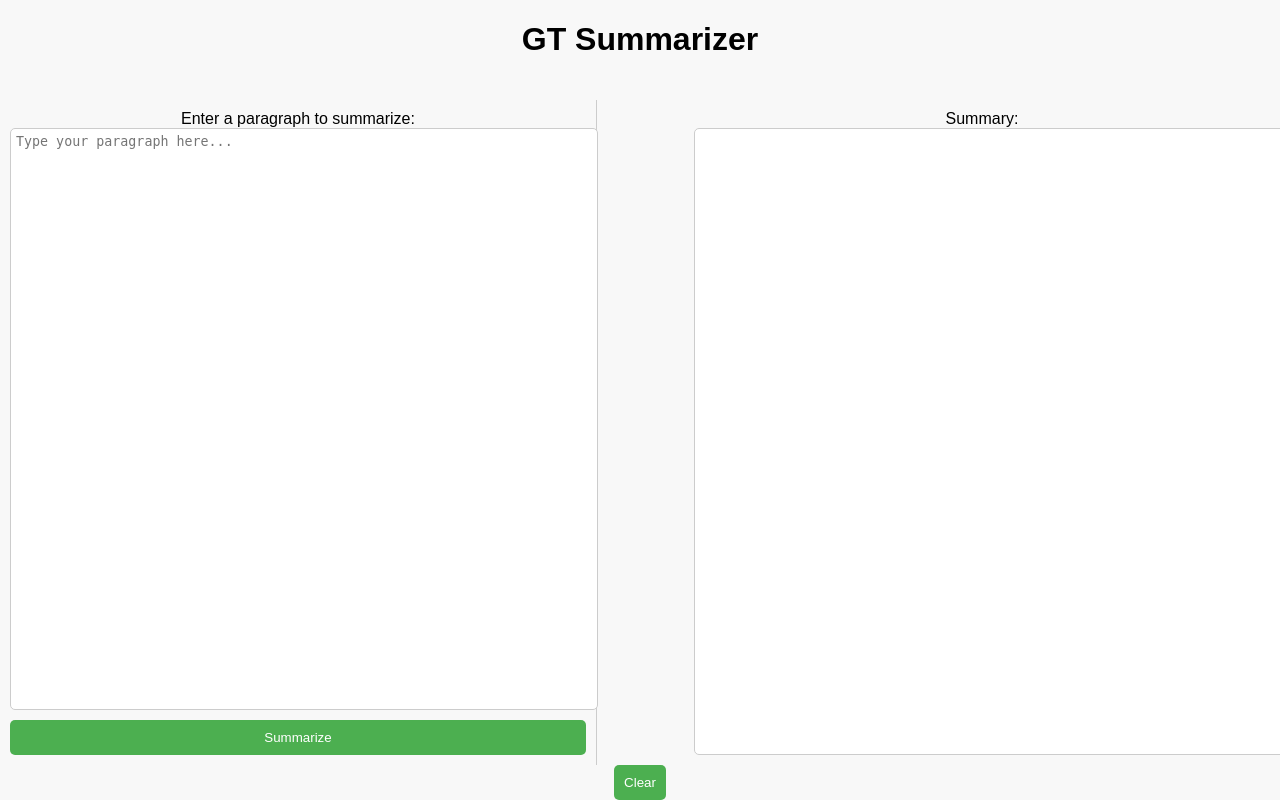
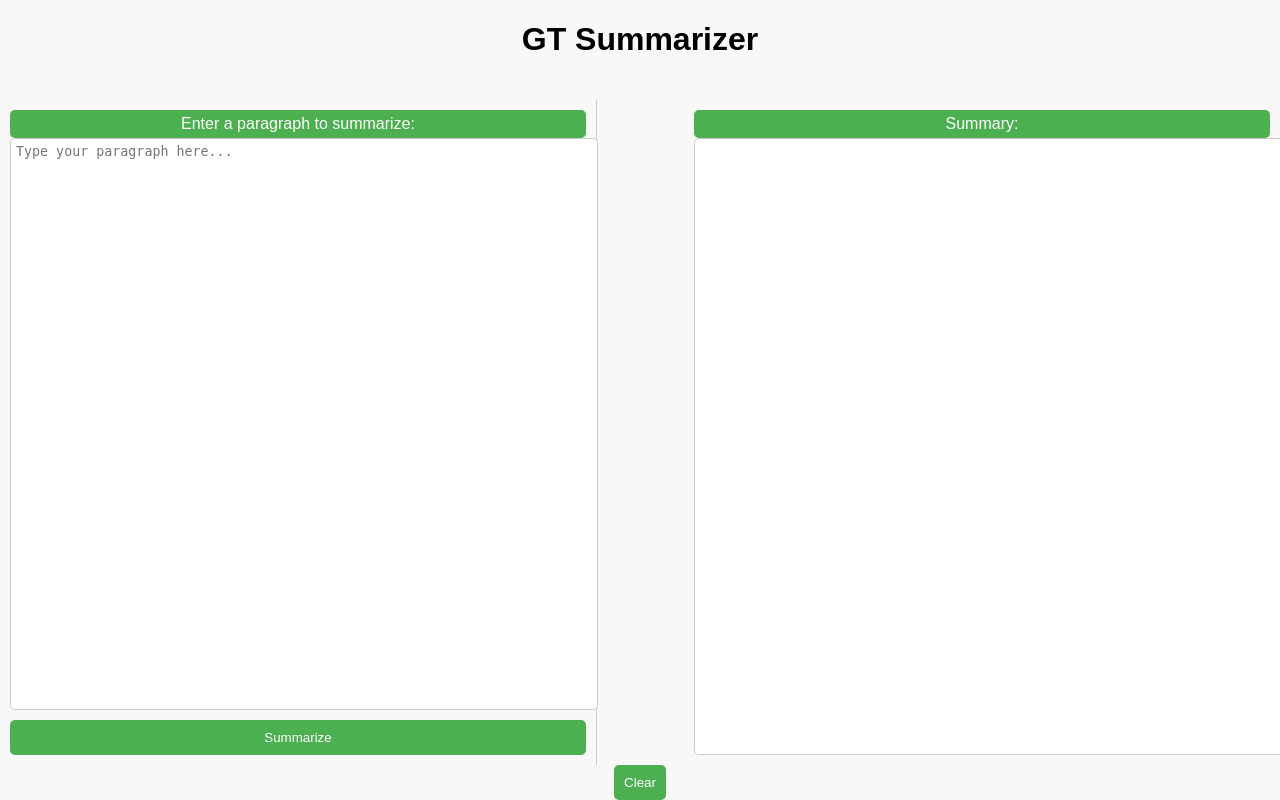
Before and after one commit to harishmanjrekar/harishGT, a Flask app: page / in a window 1280 px wide. Run offline with Flask 2, Linux system fonts and the light colour scheme.

Commit message:
Update style.css

```diff
--- a/static/style.css
+++ b/static/style.css
@@ -82,6 +82,7 @@ button:hover {
     overflow-y: auto;
     background-color: white;
     border-radius: 5px;
+    text-align: left;
 }
 
 .user-input {
@@ -98,3 +99,9 @@ button:hover {
     height: 100%;
     overflow: hidden;
 }
+.message.bot {
+    padding: 5px 10px;
+    background-color: #4CAF50; /* Green box */
+    color: white;
+    border-radius: 5px;
+}
```
